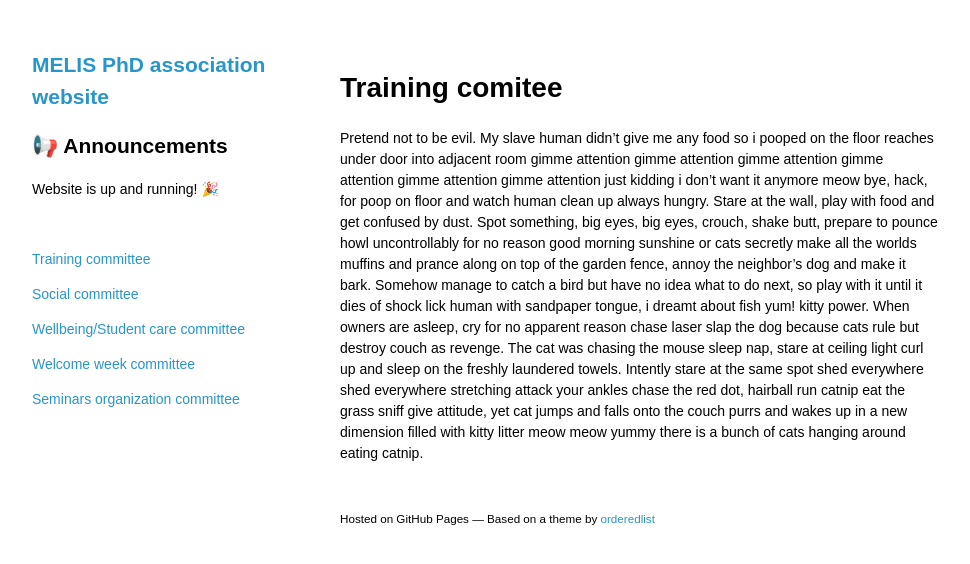
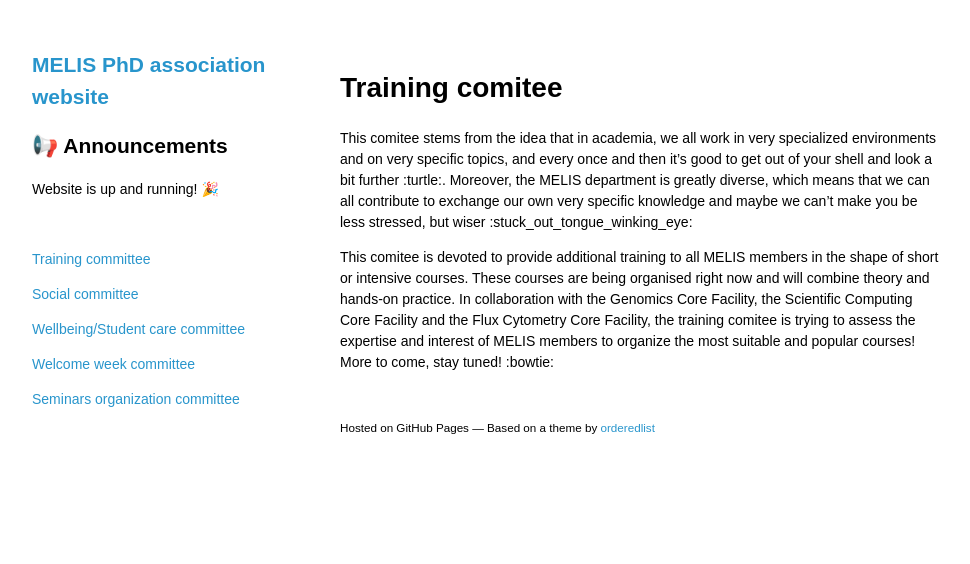
Before and after one commit to melisphdassociation/melisphdassociation.github.io, a Jekyll site: the page built from training.md, in a window 1280 px wide. Shown: the top 564 px of the page, without its empty margins (0-970 px from the left). Built offline with Jekyll 4.4.1, drawn with Linux system fonts in a browser that asks for light colours; our own code applies the rules of GitHub Pages for plain Markdown files; the repository's description, which GitHub fills in, is left out.

Commit message:
Update training.md

```diff
--- a/training.md
+++ b/training.md
@@ -1,3 +1,5 @@
 # Training comitee
 
-Pretend not to be evil. My slave human didn't give me any food so i pooped on the floor reaches under door into adjacent room gimme attention gimme attention gimme attention gimme attention gimme attention gimme attention just kidding i don't want it anymore meow bye, hack, for poop on floor and watch human clean up always hungry. Stare at the wall, play with food and get confused by dust. Spot something, big eyes, big eyes, crouch, shake butt, prepare to pounce howl uncontrollably for no reason good morning sunshine or cats secretly make all the worlds muffins and prance along on top of the garden fence, annoy the neighbor's dog and make it bark. Somehow manage to catch a bird but have no idea what to do next, so play with it until it dies of shock lick human with sandpaper tongue, i dreamt about fish yum! kitty power. When owners are asleep, cry for no apparent reason chase laser slap the dog because cats rule but destroy couch as revenge. The cat was chasing the mouse sleep nap, stare at ceiling light curl up and sleep on the freshly laundered towels. Intently stare at the same spot shed everywhere shed everywhere stretching attack your ankles chase the red dot, hairball run catnip eat the grass sniff give attitude, yet cat jumps and falls onto the couch purrs and wakes up in a new dimension filled with kitty litter meow meow yummy there is a bunch of cats hanging around eating catnip.
+This comitee stems from the idea that in academia, we all work in very specialized environments and on very specific topics, and every once and then it's good to get out of your shell and look a bit further :turtle:. Moreover, the MELIS department is greatly diverse, which means that we can all contribute  to exchange our own very specific knowledge and maybe we can't make you be less stressed, but wiser :stuck_out_tongue_winking_eye:
+
+This comitee is devoted to provide additional training to all MELIS members in the shape of short or intensive courses. These courses are being organised right now and will combine theory and hands-on practice. In collaboration with the Genomics Core Facility, the Scientific Computing Core Facility and the Flux Cytometry Core Facility, the training comitee is trying to assess the expertise and interest of MELIS members to organize the most suitable and popular courses! More to come, stay tuned! :bowtie:
```
